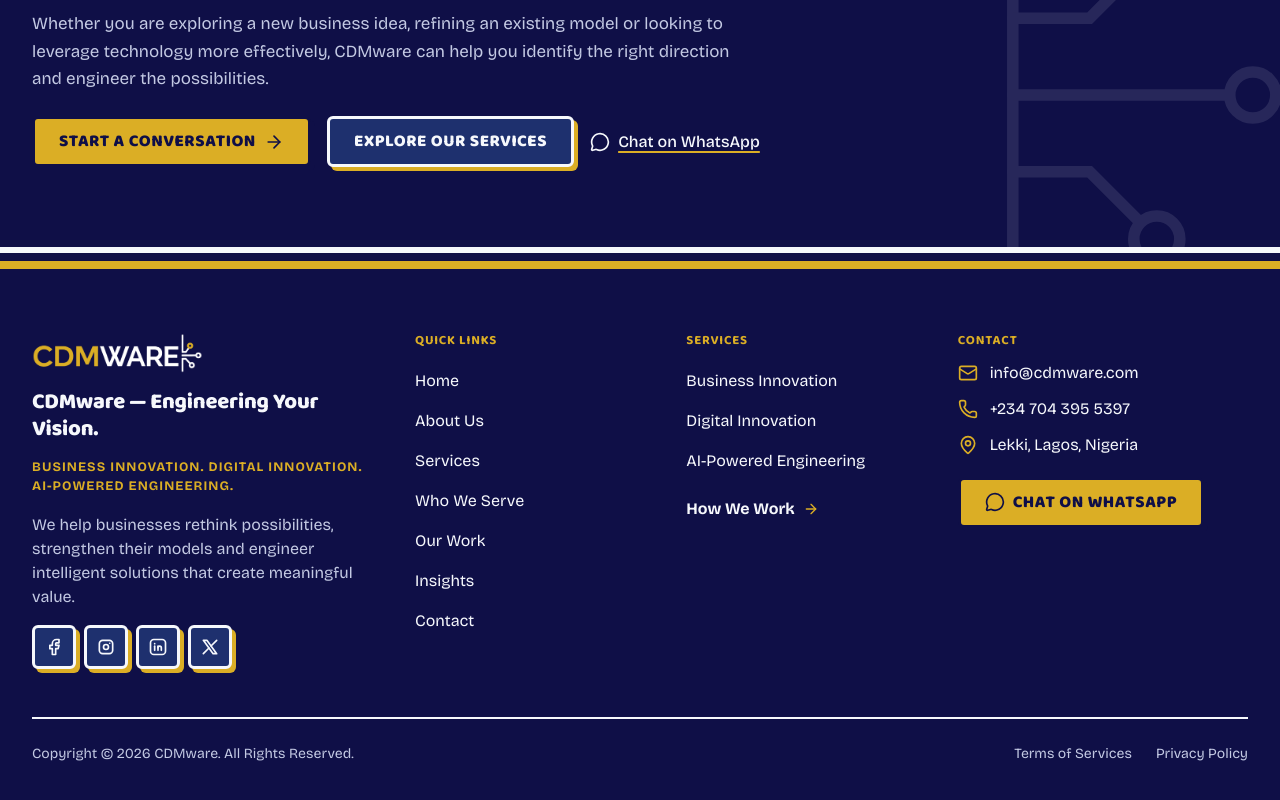
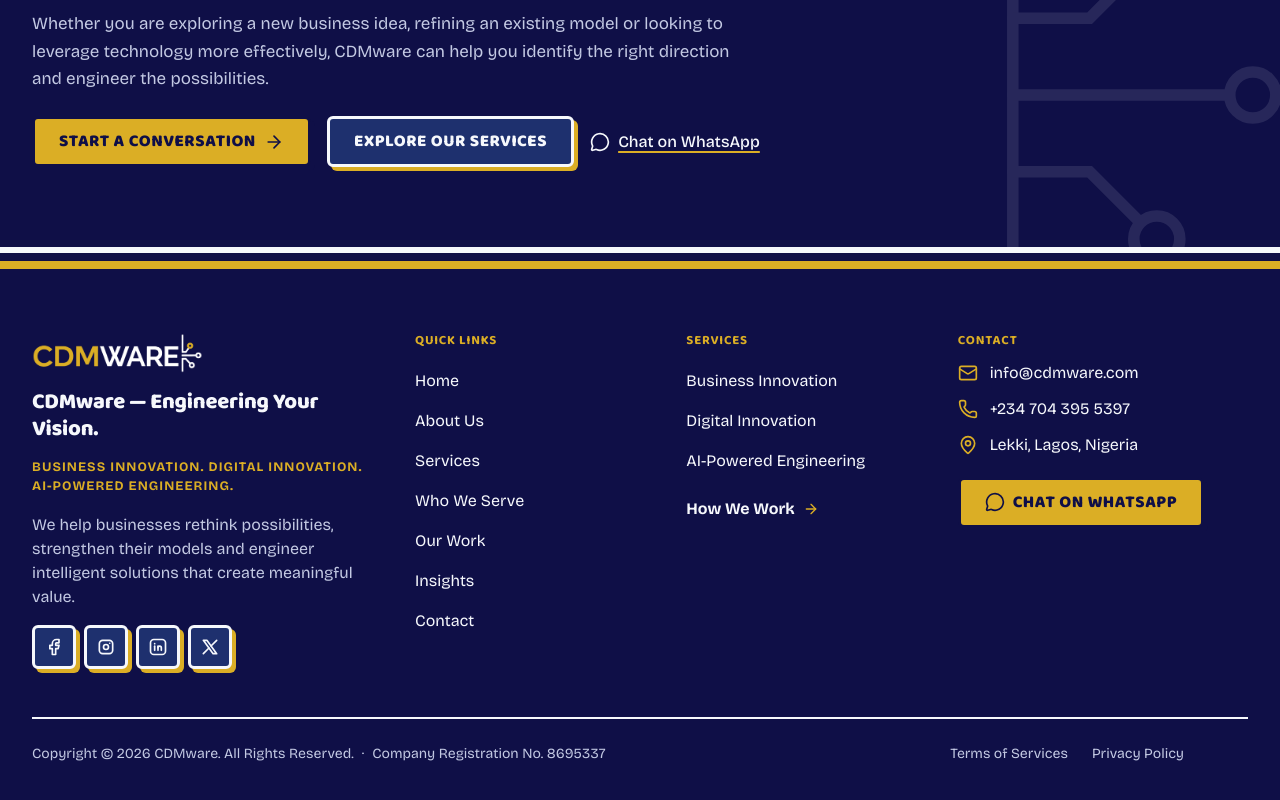
Before and after one commit to DevA100/CDMWARE, a Next.js app: page / in a window 1280 px wide. Shown: the part 6090-6890 px from the top of the page. Built offline with nearby package versions, Linux system fonts and the light colour scheme.

Commit message:
Update SiteFooter and site content: add company registration number and improve copyright display

```diff
--- a/src/components/site/site-footer.tsx
+++ b/src/components/site/site-footer.tsx
@@ -89,9 +89,19 @@ export function SiteFooter() {
           </div>
         </div>
 
-        <div className="flex flex-col gap-4 border-t-2 border-ink pt-6 text-small text-ink-muted md:flex-row md:items-center md:justify-between">
-          <p>
-            {footer.copyright.before} <CurrentYear /> {footer.copyright.after}
+        {/* pr-20 / md:pr-16 keep this row clear of the fixed WhatsApp and back-to-top buttons when scrolled to the bottom. */}
+        <div className="flex flex-col gap-4 border-t-2 border-ink pt-6 pr-20 text-small text-ink-muted md:flex-row md:items-center md:justify-between md:pr-16">
+          {/* Copyright and registration: one line from md, stacked on mobile. */}
+          <p className="flex flex-col gap-1 md:flex-row md:items-center md:gap-0">
+            <span>
+              {footer.copyright.before} <CurrentYear /> {footer.copyright.after}
+            </span>
+            <span>
+              <span aria-hidden="true" className="mx-2 hidden md:inline">
+                ·
+              </span>
+              {footer.registrationLabel} {site.registrationNumber}
+            </span>
           </p>
           <ul className="flex gap-6">
             {footer.legal.map((l) => (
--- a/src/content/site.ts
+++ b/src/content/site.ts
@@ -11,6 +11,7 @@ type Link = { label: string; href: string };
 export const site = {
   name: "CDMware",
   legalName: "CDMware",
+  registrationNumber: "8695337",
   tagline: "Engineering Your Vision.",
   positioning: "An Innovation and Technology Company",
   descriptors: "Business Innovation. Digital Innovation. AI-Powered Engineering.",
@@ -683,6 +684,8 @@ export const footer = {
   ] satisfies Link[],
   /** Rendered as "Copyright © <current year> CDMware. All Rights Reserved." */
   copyright: { before: "Copyright ©", after: `${site.name}. All Rights Reserved.` },
+  /** Shown after the copyright line: "Company Registration No. <site.registrationNumber>". */
+  registrationLabel: "Company Registration No.",
 };
 
 /* ------------------------------------------------------------------ */
```
